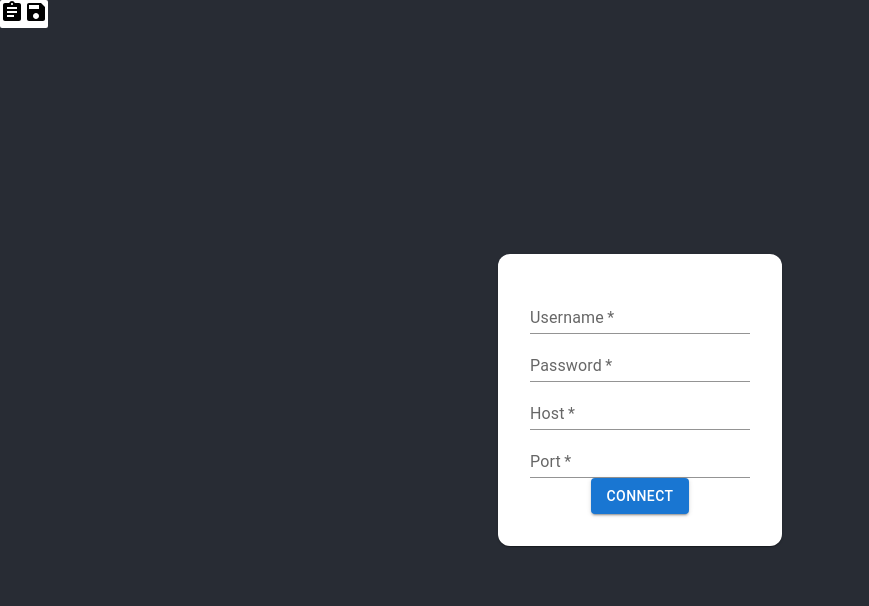
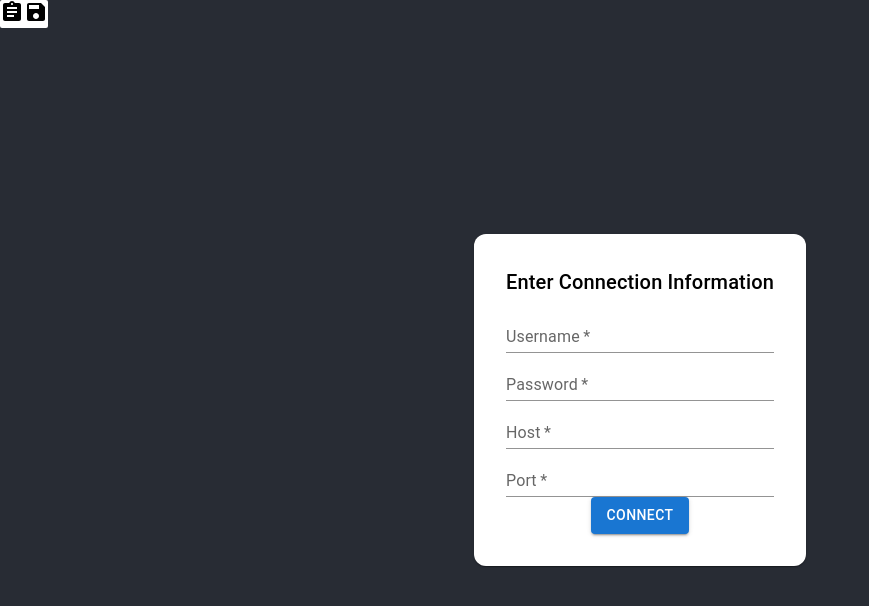
Before and after one commit to nopenoway0/Remit, a React (Create React App) app: page / in a window 1280 px wide. Shown: the top 606 px of the page, without its empty margins (0-869 px from the left). Built offline with nearby package versions, Linux system fonts and the light colour scheme.

Commit message:
update config helper, added title and fixed non-editable textfields (controlled component)

```diff
--- a/src/Login.js
+++ b/src/Login.js
@@ -1,6 +1,6 @@
 import * as React from 'react'
 import { Component } from 'react/cjs/react.production.min'
-import {Stack, TextField, Box, Backdrop, CircularProgress} from '@mui/material'
+import {Stack, TextField, Box, Backdrop, CircularProgress, Typography} from '@mui/material'
 import AssignmentIcon from '@mui/icons-material/Assignment';
 import SaveIcon from '@mui/icons-material/Save';
 import OkDialog from './OkDialog'
@@ -103,6 +103,12 @@ class Login extends Component{
     this.setState({displayDialog: false});
   }
 
+  updateConfig(key, e) {
+    let c = this.state.config;
+    c[key] = e.target.value;
+    this.setState({config: c});
+  }
+
   openSaveManager() {
     this.props.openSaveManagerHandler(this.getFormData());
   }
@@ -120,10 +126,17 @@ class Login extends Component{
             <Box sx={{bgcolor: 'background.paper', overflow:'hidden', borderRadius:'12px', boxShadow: 1, display: 'flex',
                         flexDirection:{ xs: 'column', md: 'row'}}}>
             <Stack sx={{margin:4 }}>
-              <TextField key="username" disabled={!this.state.inputs} variant="standard" required label="Username" value={this.state.config.user} id="username" ></TextField>
-              <TextField key="password" disabled={!this.state.inputs} variant="standard" required label="Password" type="password" id="password" value={this.state.config.pass}></TextField>
-              <TextField key="host" disabled={!this.state.inputs} variant="standard" required label="Host" id="host" value={this.state.config.host}/>
-              <TextField key="port" disabled={!this.state.inputs} variant="standard" required label="Port" id="port" value={this.state.config.port}/>
+            <Typography sx={{color:'black'}} variant="h6" gutterBottom>
+                                Enter Connection Information
+              </Typography>
+              <TextField key="username" disabled={!this.state.inputs} variant="standard" required label="Username" onChange={this.updateConfig.bind(this, "user")}
+                value={this.state.config.user} id="username"/>
+              <TextField key="password" disabled={!this.state.inputs} variant="standard" required label="Password" type="password" id="password" value={this.state.config.pass}
+                onChange={this.updateConfig.bind(this, "pass")}/>
+              <TextField key="host" disabled={!this.state.inputs} variant="standard" required label="Host" id="host" value={this.state.config.host}
+                onChange={this.updateConfig.bind(this, "host")}/>
+              <TextField key="port" disabled={!this.state.inputs} variant="standard" required label="Port" id="port" value={this.state.config.port}
+                onChange={this.updateConfig.bind(this, "port")}/>
               <ButtonLoader text={"Connect"} onClick={this.connect.bind(this)} handleError={this.handleError.bind(this)} handleSuccess={this.handleSuccess.bind(this)}/>
             </Stack>
             </Box>
```
